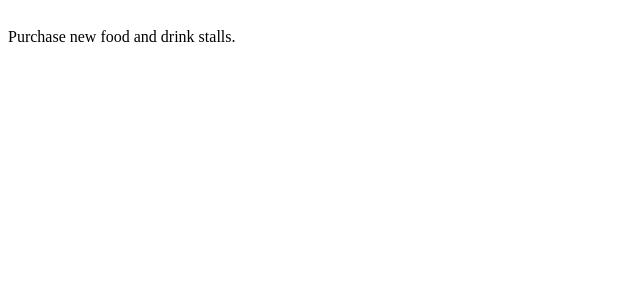
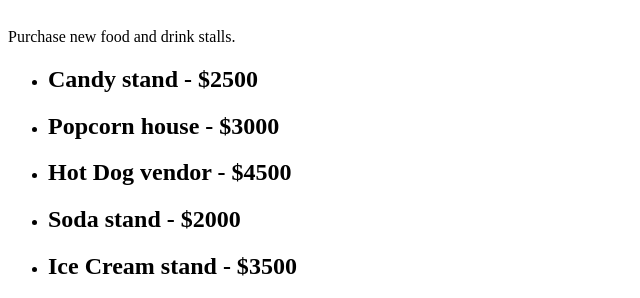
Before and after one commit to felucius/roller-coaster-manager-webapp, a Next.js app: page /consumables in a window 1280 px wide. Shown: the part 499-797 px from the top of the page, without its empty margins (0-640 px from the left). Built offline with nearby package versions, Linux system fonts and the light colour scheme.

Commit message:
Retrieving and showing the catalog data in the consumable screen

```diff
--- a/components/screens/ConsumablesScreen.tsx
+++ b/components/screens/ConsumablesScreen.tsx
@@ -1,10 +1,19 @@
 "use client";
+
+import { getPurhaseableConsumables } from "@/features/consumables/logic";
 
 export default function Consumables() {
     return (
         <main>
             <h1>Food & Drinks</h1>
             <p>Purchase new food and drink stalls.</p>
+            <ul>
+                {getPurhaseableConsumables().map((consumable) => (
+                    <li key={consumable.id}>
+                        <h2>{consumable.name} - ${consumable.buildCost}</h2>
+                    </li>
+                ))}
+            </ul>
         </main>
     );
 }
```
